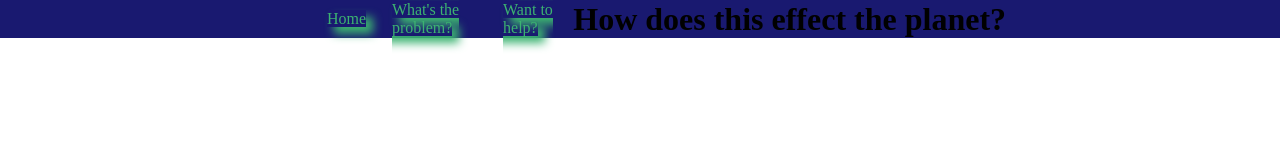
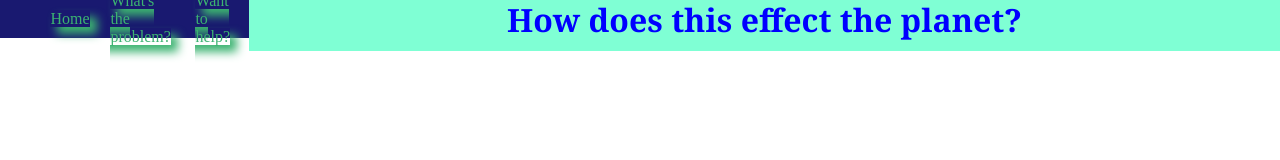
Before and after one commit to DITM-2022-Assignment/ditm-mg-assignment-st22277, a plain HTML site: page pages/effects.html in a window 1280 px wide. Drawn offline with Linux system fonts and the light colour scheme.

Commit message:
added to styles

```diff
--- a/CSS/styels.css
+++ b/CSS/styels.css
@@ -162,3 +162,23 @@ body {
   padding: 0;
   margin: 0;
 }
+
+/*effects page*/
+
+.title-div {
+  background-color: aquamarine;
+  height: 5vw;
+  width: 100vw;
+}
+
+.title-div {
+  display: flex;
+  align-items: center;
+  justify-content: center;
+}
+
+.title-div h1 {
+  color: blue;
+  font-family: Georgia, "Times New Roman", Times, serif;
+  margin: 2%;
+}
```
